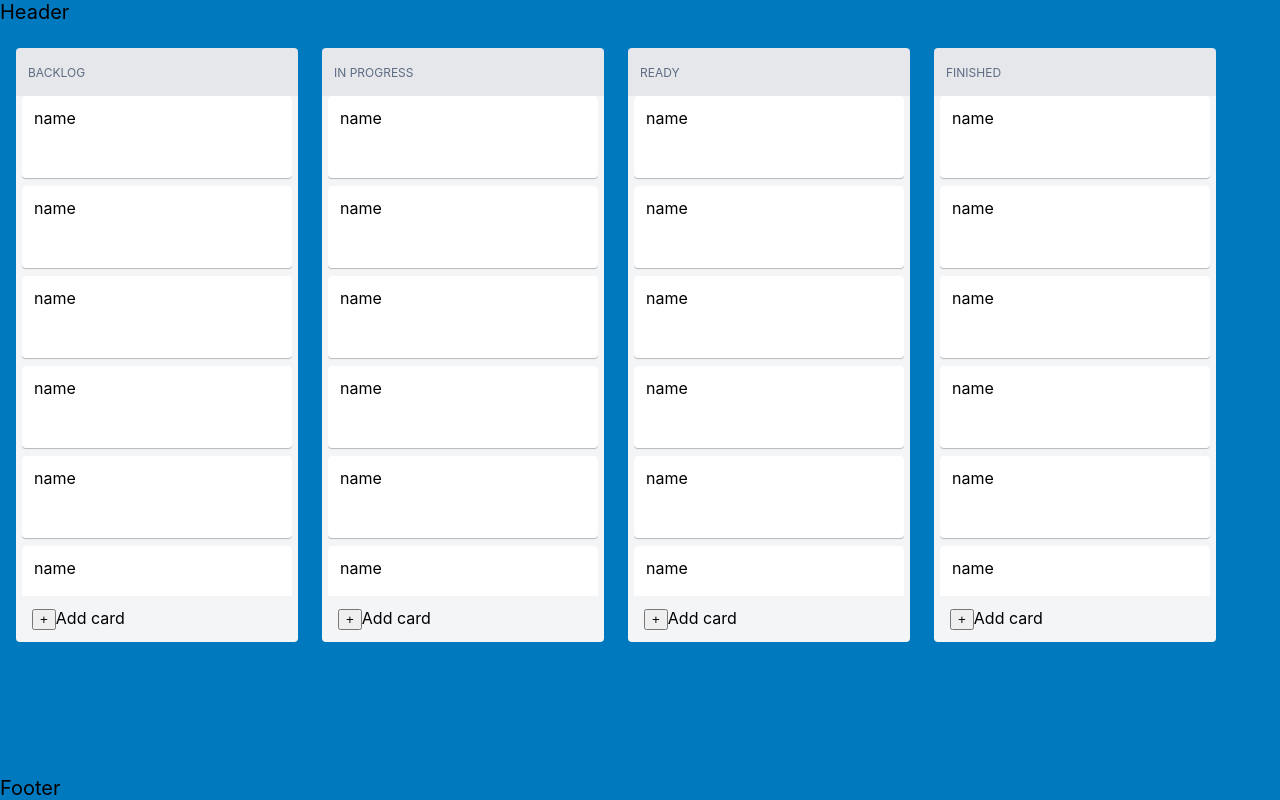
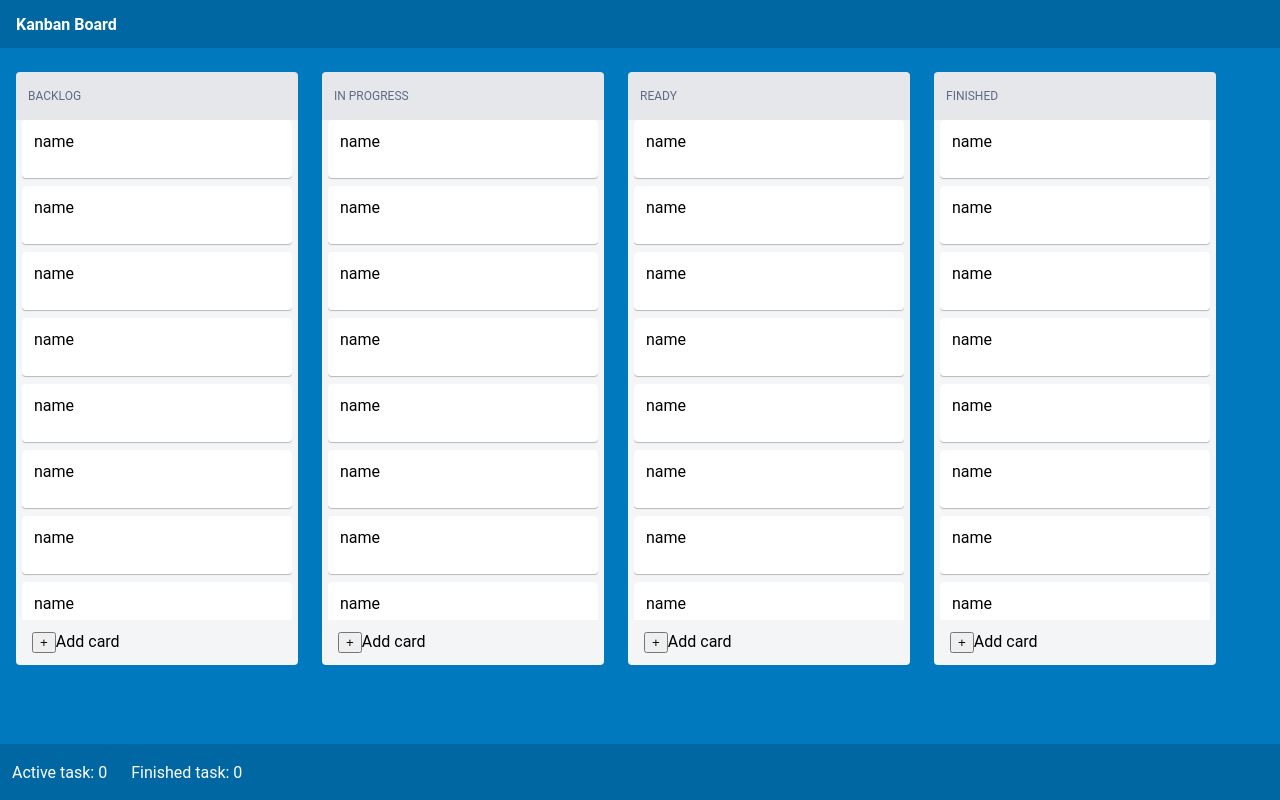
Before and after one commit to User-960/React-Kanban-Board, a React (Create React App) app: page / in a window 1280 px wide. Built offline with nearby package versions, Linux system fonts and the light colour scheme.

Commit message:
feat: add styles for header, footer and global

```diff
--- a/src/components/Footer/Footer.module.scss
+++ b/src/components/Footer/Footer.module.scss
@@ -1,3 +1,13 @@
 .footer {
-  font-size: 20px;
+  height: var(--footer-height);
+  display: flex;
+  align-items: center;
+  color: #ffffff;
+  background-color: #0067A3;
+  flex-shrink: 0;
+  padding-left: 12px;
+
+  span:last-of-type {
+    margin-left: 24px;
+  }
 }
--- a/src/components/Footer/Footer.tsx
+++ b/src/components/Footer/Footer.tsx
@@ -4,7 +4,8 @@ import css from './Footer.module.scss';
 export default function Footer() {
   return (
     <footer className={css.footer}>
-      Footer
+      <span>Active task: 0</span>
+      <span>Finished task: 0</span>
     </footer>
   )
 }
--- a/src/components/Header/Header.module.scss
+++ b/src/components/Header/Header.module.scss
@@ -1,3 +1,15 @@
 .header {
-  font-size: 20px;
+  height: var(--header-height);
+  display: flex;
+  align-items: center;
+  justify-content: space-between;
+  color: #ffffff;
+  padding-left: 16px;
+  padding-right: 16px;
+  background-color: #0067A3;
+  flex-shrink: 0;
+
+  h1 {
+    font-size: 1em;
+  }
 }
--- a/src/components/Header/Header.tsx
+++ b/src/components/Header/Header.tsx
@@ -4,7 +4,7 @@ import css from './Header.module.scss';
 export default function Header() {
   return (
     <header className={css.header}>
-      Header
+      <h1>Kanban Board</h1>
     </header>
   )
 };
--- a/src/index.css
+++ b/src/index.css
@@ -1,13 +1,15 @@
+:root {
+  --header-height: 48px;
+  --footer-height: 56px;
+}
+
 body {
   margin: 0;
-  font-family: -apple-system, BlinkMacSystemFont, 'Segoe UI', 'Roboto', 'Oxygen',
-    'Ubuntu', 'Cantarell', 'Fira Sans', 'Droid Sans', 'Helvetica Neue',
-    sans-serif;
+  font-family: 'Roboto', sans-serif;
   -webkit-font-smoothing: antialiased;
   -moz-osx-font-smoothing: grayscale;
 }
 
-code {
-  font-family: source-code-pro, Menlo, Monaco, Consolas, 'Courier New',
-    monospace;
+* {
+  box-sizing: border-box;
 }
```
